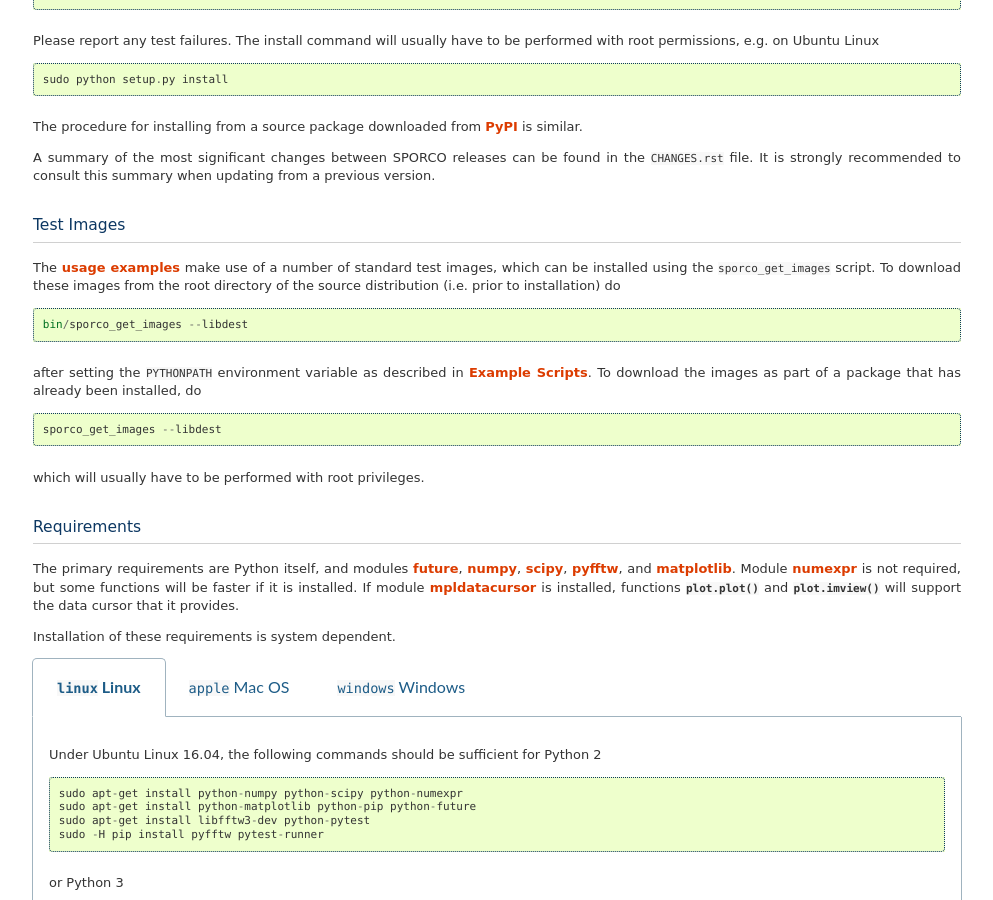
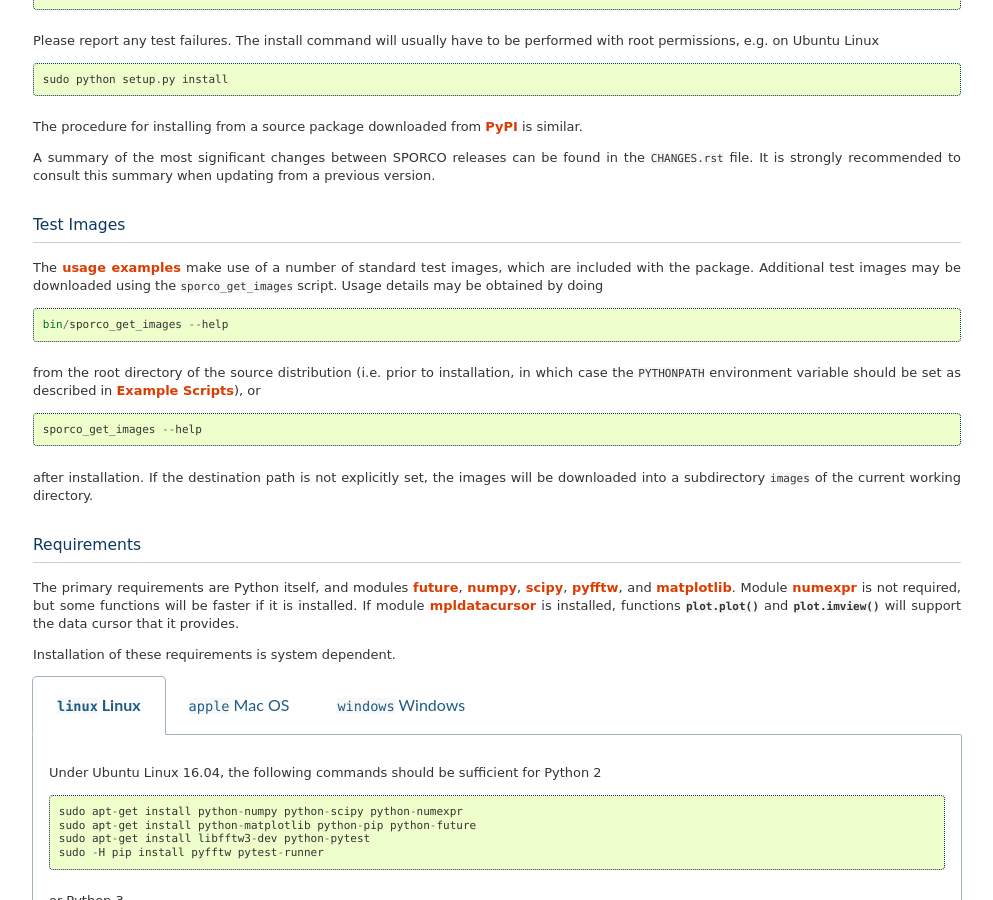
Before and after one commit to bwohlberg/sporco, a Sphinx documentation site: the page built from docs/source/install.rst, in a window 1280 px wide and 900 px high, scrolled down 488 px. Shown: the whole window, without its empty margins (143-1136 px from the left). Built offline with Sphinx 7.4.7, drawn with Linux system fonts in a browser that asks for light colours; pages that are not in the unit, such as notebooks, are missing from menus; cross-references to code outside the pages are shown as plain code.

Commit message:
Included test images with package and modified util.ExampleImages interface

```diff
--- a/docs/source/install.rst
+++ b/docs/source/install.rst
@@ -50,23 +50,18 @@ Test Images
 -----------
 
 The :ref:`usage examples <usage-section>` make use of a number of
-standard test images, which can be installed using the
-``sporco_get_images`` script. To download these images from the root
-directory of the source distribution (i.e. prior to installation) do
+standard test images, which are included with the package. Additional test images may be downloaded using the ``sporco_get_images`` script. Usage details may be obtained by doing
+::
+
+   bin/sporco_get_images --help
+
+from the root directory of the source distribution (i.e. prior to installation, in which case the ``PYTHONPATH`` environment variable should be set as described in :ref:`example-scripts-section`), or
 
 ::
 
-   bin/sporco_get_images --libdest
+  sporco_get_images --help
 
-after setting the ``PYTHONPATH`` environment variable as described in
-:ref:`example-scripts-section`.  To download the images as part of a
-package that has already been installed, do
-
-::
-
-  sporco_get_images --libdest
-
-which will usually have to be performed with root privileges.
+after installation. If the destination path is not explicitly set, the images will be downloaded into a subdirectory ``images`` of the current working directory.
 
 
 
@@ -157,7 +152,7 @@ Installation of these requirements is system dependent.
 
       ::
 
-	pip install numpy scipy Pillow matplotlib pyfftw
+	pip install numpy scipy pillow matplotlib pyfftw
 	pip install six future subprocess functools python-dateutil
 	pip install pyparsing cycler pytz pytest pytest-runner
 
@@ -210,7 +205,7 @@ Installation of these requirements is system dependent.
 	pip install scipy-0.19.1-cp36-cp36m-win_amd64.whl
 	pip install matplotlib-2.0.2-cp36-cp36m-win_amd64.whl
 	pip install pyFFTW-0.10.4-cp36-cp36m-win_amd64.whl
-	pip install future Pillow
+	pip install future pillow
 
 
       Some additional dependencies are required for building the
```
Also changed, not shown: README.rst (+1 -19 lines), sporco/data/README.rst (added), 9 other files.
